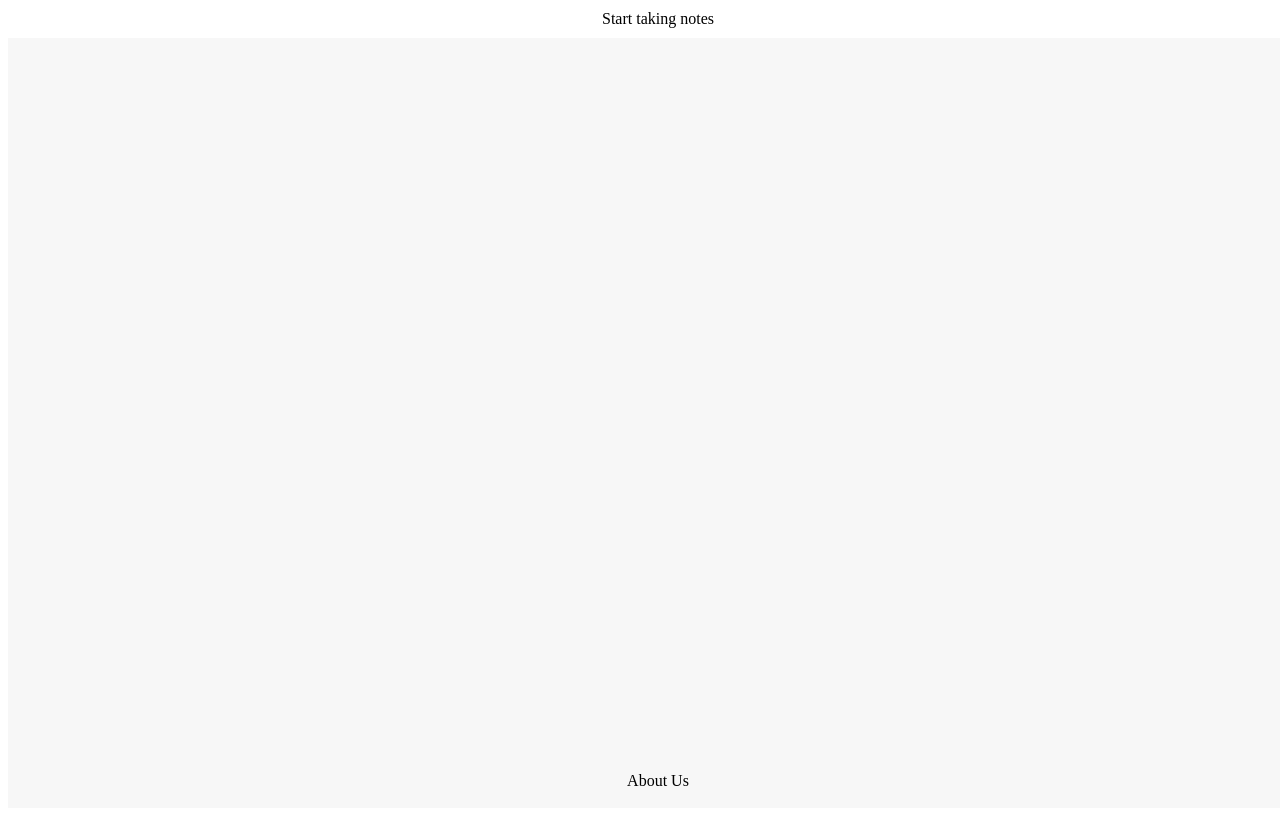
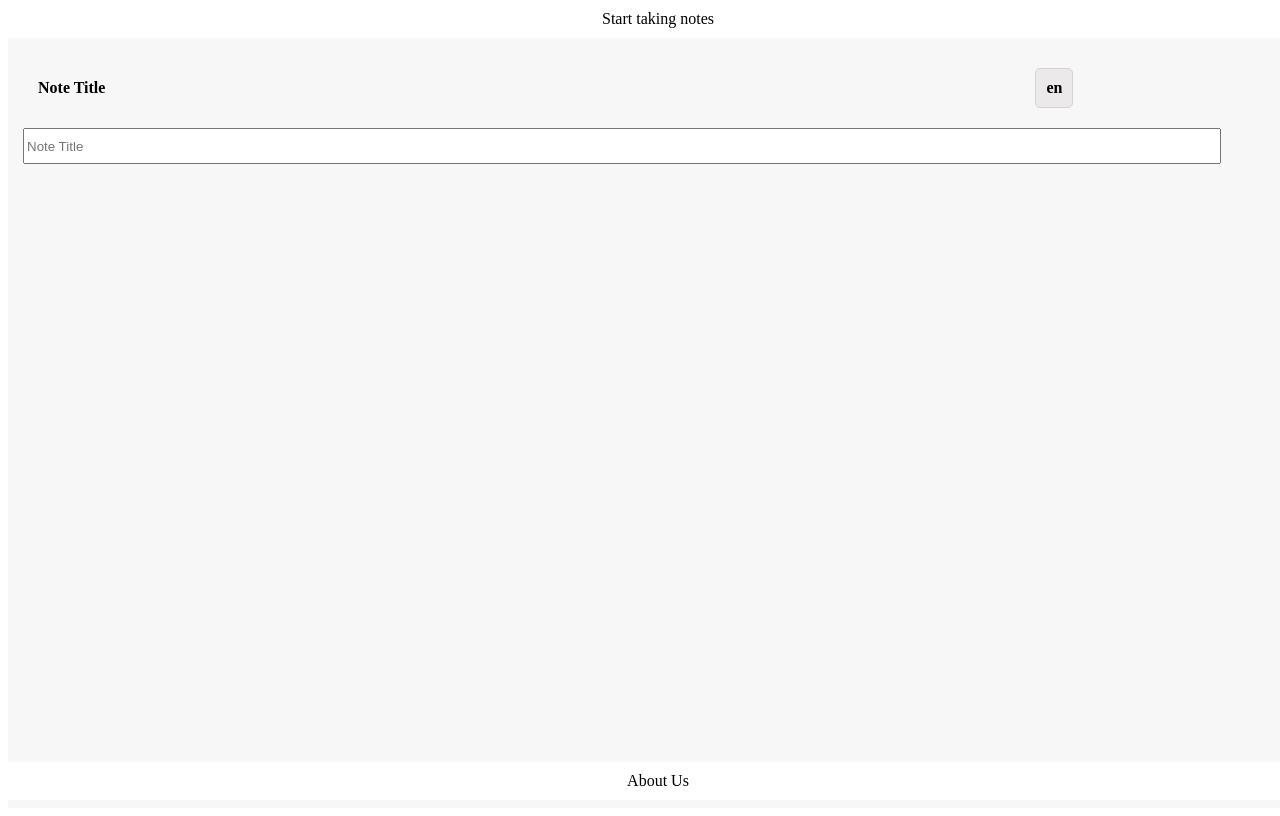
Before and after one commit to vishal9950/Notes-App, a React (Create React App) app: page / in a window 1280 px wide. Built offline with nearby package versions, Linux system fonts and the light colour scheme.

Commit message:
Add input box component

```diff
--- a/src/back.jsx
+++ b/src/back.jsx
@@ -2,9 +2,10 @@ import React from 'react';
 import './back.css';
 import Header from './header';
 import Footer from './footer';
+import Container from './container';
 
 const Back = () => (
-  <div className="back"><Header /><Footer /></div>
+  <div className="back"><Header /><Container /><Footer /></div>
 );
 
 export default Back;
--- /dev/null
+++ b/src/container.css
@@ -0,0 +1,3 @@
+.container {
+    background-color: #f7f7f7;
+}
--- /dev/null
+++ b/src/container.jsx
@@ -0,0 +1,14 @@
+import React from 'react';
+import './container.css';
+import ContentHead from './content-head';
+import ContentHeadSide from './content-head-side';
+import TextInputfirst from './textInputFirst';
+
+const Container = () => (
+  <div className="container">
+    <ContentHead /><ContentHeadSide />
+    <TextInputfirst />
+  </div>
+);
+
+export default Container;
--- /dev/null
+++ b/src/content-head-side.css
@@ -0,0 +1,12 @@
+.contentHeadSide {
+    display: inline-block;
+    position: relative;
+    top: 60px;
+    left: 75%;
+    right: 10px;
+    font-weight: bold;
+    border: 1px solid lightgray;
+    background-color: #ebe9e9;
+    padding: 10px;
+    border-radius: 5px;
+}
--- /dev/null
+++ b/src/content-head-side.jsx
@@ -0,0 +1,8 @@
+import React from 'react';
+import './content-head-side.css';
+
+const ContentHeadSide = () => (
+  <div className="contentHeadSide">en</div>
+);
+
+export default ContentHeadSide;
--- /dev/null
+++ b/src/content-head.css
@@ -0,0 +1,7 @@
+.contentHead {
+    display: inline-block;
+    position: relative;
+    top: 60px;
+    left: 30px;
+    font-weight: bold;
+}
--- /dev/null
+++ b/src/content-head.jsx
@@ -0,0 +1,8 @@
+import React from 'react';
+import './content-head.css';
+
+const ContentHead = () => (
+  <div className="contentHead">Note Title</div>
+);
+
+export default ContentHead;
--- a/src/footer.css
+++ b/src/footer.css
@@ -4,4 +4,5 @@ footer {
     text-align: center;
     width: 100vw;
     padding: 10px;
+    background-color: white;
 }
--- a/src/header.css
+++ b/src/header.css
@@ -1,7 +1,7 @@
 header {
     width: 100vw;
     position: fixed;
-    top: 0;
+    top: 0px;
     background-color: white;
     text-align: center;
     padding: 10px;
--- /dev/null
+++ b/src/textInputFirst.css
@@ -0,0 +1,8 @@
+.txtInp {
+    position: relative;
+    top: 80px;
+    width: 93%;
+    margin-left: 15px;
+    margin-right: 15px;
+    height: 30px;
+}
--- /dev/null
+++ b/src/textInputFirst.jsx
@@ -0,0 +1,8 @@
+import React from 'react';
+import './textInputFirst.css';
+
+const TextInputFirst = () => (
+  <input className="txtInp" type="text" name="title" placeholder="Note Title" />
+);
+
+export default TextInputFirst;
```
